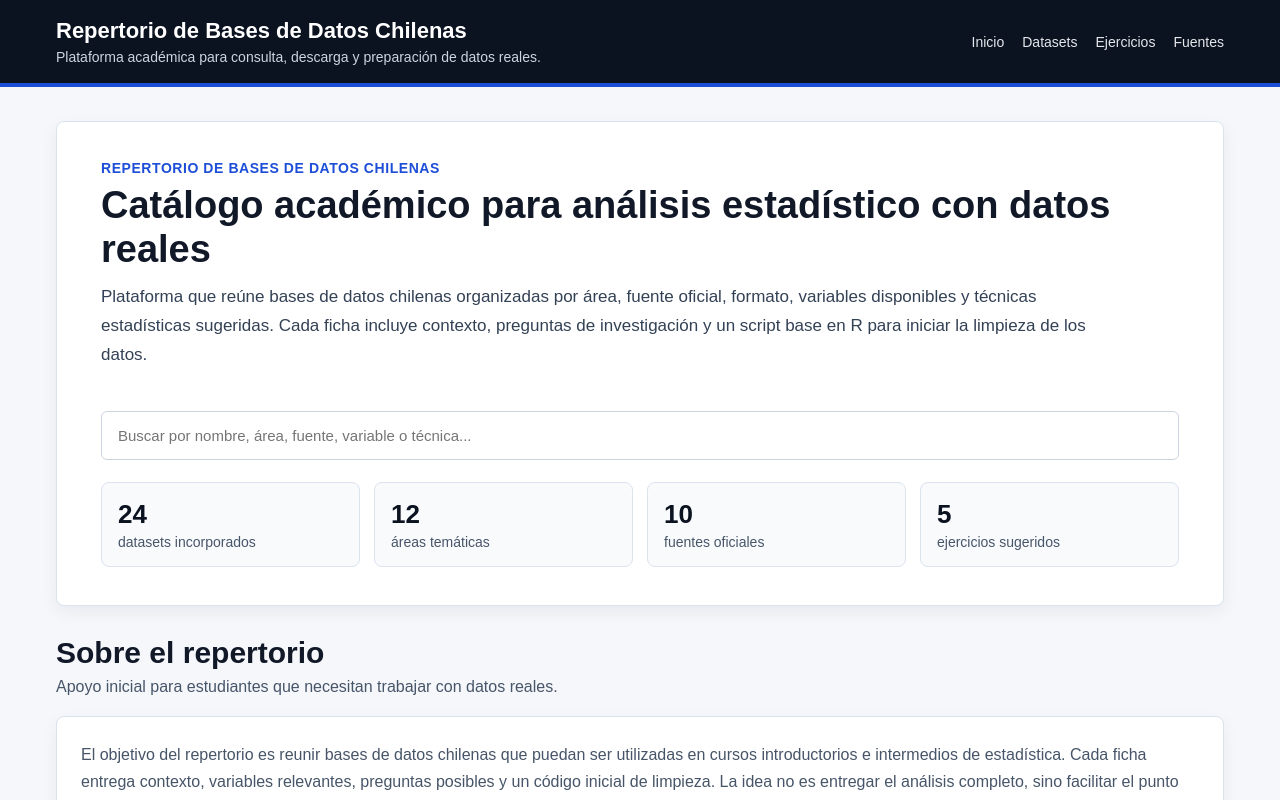
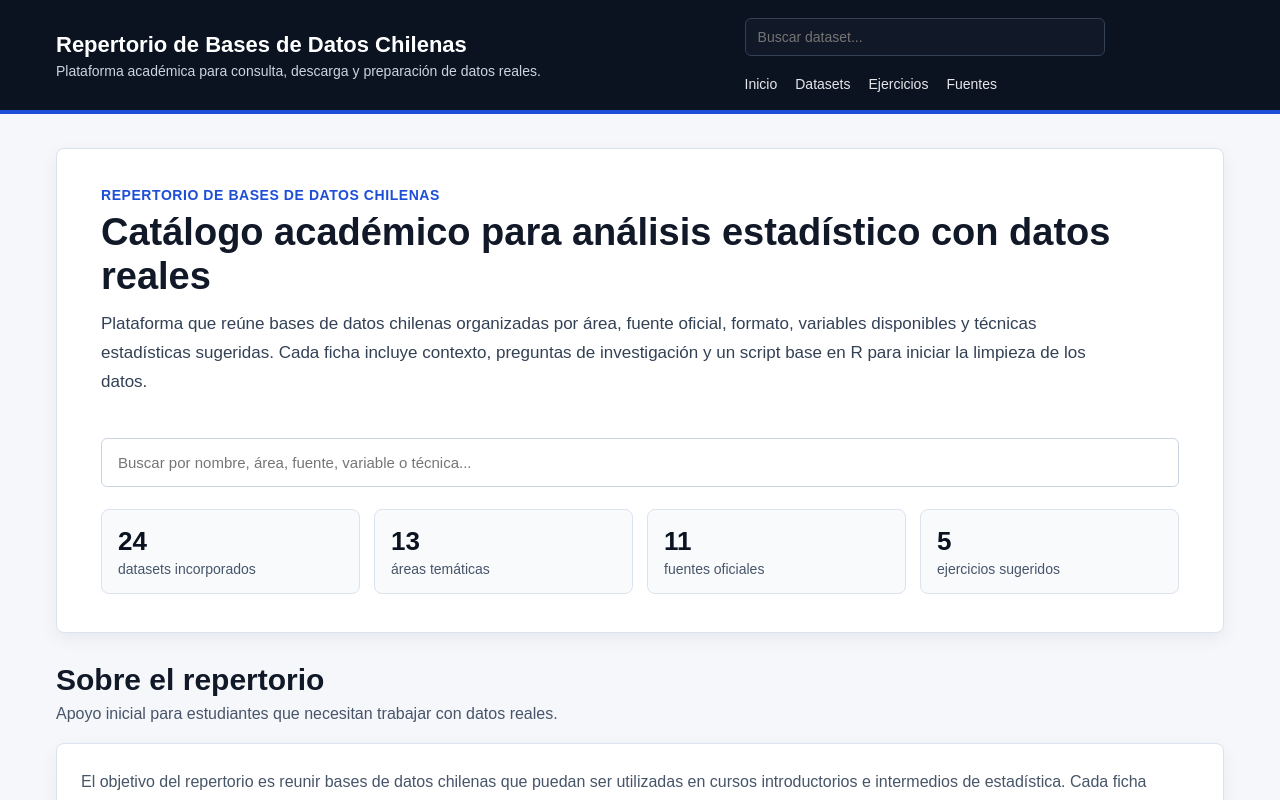
Before and after one commit to ShodMeteor/Repertorio-de-bases-chilenas, a React (Vite) app: page /#/inicio in a window 1280 px wide. Before the commit this address led to /#/inicio/top. Shown: the top 800 px of the page. Built offline with nearby package versions, Linux system fonts and the light colour scheme.

Commit message:
Agrego busqueda funcional en el repertorio

```diff
--- a/src/App.jsx
+++ b/src/App.jsx
@@ -2013,6 +2013,7 @@ summary(empleo_pesca)`,
 const areas = [
   { nombre: "Educación", icono: "🎓", descripcion: "Bases para rendimiento académico y contexto escolar.", color: "#1d4ed8" },
   { nombre: "Datos sociales", icono: "📊", descripcion: "Bases para ingreso, pobreza, escolaridad, salud y desigualdad.", color: "#047857" },
+  { nombre: "Opinión pública", icono: "🏛️", descripcion: "Encuestas de opinión, percepciones políticas, confianza institucional y comparación entre mediciones.", color: "#4338ca" },
   { nombre: "Vivienda", icono: "🏠", descripcion: "Bases para condiciones habitacionales, hacinamiento, tenencia y territorio.", color: "#92400e" },
   { nombre: "Salud", icono: "🏥", descripcion: "Bases para egresos hospitalarios, mortalidad e indicadores de salud.", color: "#be123c" },
   { nombre: "Trabajo", icono: "💼", descripcion: "Bases para ocupación, desocupación, informalidad y condiciones laborales.", color: "#7c3aed" },
@@ -2036,6 +2037,7 @@ const fuentes = [
   { nombre: "ODEPA / Datos ODEPA", descripcion: "Información de precios agrícolas y mercados agropecuarios.", url: "https://datos.odepa.gob.cl" },
   { nombre: "Dirección Meteorológica de Chile", descripcion: "Datos meteorológicos, temperaturas y precipitación.", url: "https://datos.gob.cl" },
   { nombre: "Subsecretaría de Pesca y Acuicultura", descripcion: "Datos sectoriales sobre pesca, acuicultura y empleo en plantas de proceso.", url: "https://datos.gob.cl" },
+  { nombre: "Centro de Estudios Públicos", descripcion: "Encuestas nacionales de opinión pública y documentación asociada.", url: "https://www.cepchile.cl/opinion-publica/encuesta-cep/" },
 ];
 
 const ejercicios = [
@@ -2466,6 +2468,118 @@ function coincideBusquedaEjercicio(exercise, busqueda) {
   return normalizarTexto(textoBuscableEjercicio(exercise)).includes(q);
 }
 
+
+function GlobalSearch({ onOpenDataset }) {
+  const [busqueda, setBusqueda] = useState("");
+  const [abierto, setAbierto] = useState(false);
+
+  const resultados = useMemo(() => {
+    const q = busqueda.trim();
+    if (!q) return [];
+    return datasets.filter((d) => coincideBusquedaDataset(d, q)).slice(0, 8);
+  }, [busqueda]);
+
+  const abrirResultado = (dataset) => {
+    setBusqueda("");
+    setAbierto(false);
+    onOpenDataset(dataset, "inicio");
+  };
+
+  return (
+    <div style={{ position: "relative", width: "min(360px, 100%)" }}>
+      <input
+        aria-label="Buscar datasets"
+        style={{
+          width: "100%",
+          padding: "10px 12px",
+          borderRadius: "6px",
+          border: "1px solid #334155",
+          background: "#111827",
+          color: "white",
+          outline: "none",
+          fontSize: "14px",
+        }}
+        placeholder="Buscar dataset..."
+        value={busqueda}
+        onFocus={() => setAbierto(true)}
+        onChange={(e) => {
+          setBusqueda(e.target.value);
+          setAbierto(true);
+        }}
+        onKeyDown={(e) => {
+          if (e.key === "Enter" && resultados.length > 0) {
+            abrirResultado(resultados[0]);
+          }
+          if (e.key === "Escape") setAbierto(false);
+        }}
+      />
+
+      {abierto && busqueda.trim() && (
+        <div
+          style={{
+            position: "absolute",
+            top: "46px",
+            right: 0,
+            width: "420px",
+            maxWidth: "90vw",
+            background: "white",
+            color: "#0f172a",
+            border: "1px solid #dbe3ef",
+            borderRadius: "8px",
+            boxShadow: "0 18px 40px rgba(15,23,42,0.18)",
+            zIndex: 20,
+            overflow: "hidden",
+          }}
+        >
+          <div style={{ padding: "10px 12px", borderBottom: "1px solid #e2e8f0", fontSize: "13px", color: "#64748b" }}>
+            {resultados.length > 0 ? `${resultados.length} resultado(s)` : "No se encontraron resultados"}
+          </div>
+          {resultados.map((d) => (
+            <button
+              key={d.id}
+              type="button"
+              onMouseDown={(e) => e.preventDefault()}
+              onClick={() => abrirResultado(d)}
+              style={{
+                width: "100%",
+                textAlign: "left",
+                padding: "12px 14px",
+                border: "none",
+                borderBottom: "1px solid #eef2f7",
+                background: "white",
+                cursor: "pointer",
+              }}
+            >
+              <div style={{ fontWeight: 700, color: "#0f172a" }}>{d.nombre}</div>
+              <div style={{ fontSize: "13px", color: "#475569", marginTop: "3px" }}>{d.area} · {d.fuenteNombre}</div>
+            </button>
+          ))}
+          <button
+            type="button"
+            onMouseDown={(e) => e.preventDefault()}
+            onClick={() => {
+              setAbierto(false);
+              window.location.hash = "#/catalogo";
+            }}
+            style={{
+              width: "100%",
+              textAlign: "left",
+              padding: "12px 14px",
+              border: "none",
+              background: "#f8fafc",
+              color: "#1d4ed8",
+              fontWeight: 700,
+              cursor: "pointer",
+            }}
+          >
+            Ver catálogo completo
+          </button>
+        </div>
+      )}
+    </div>
+  );
+}
+
 function DatasetCard({ d, onOpenDataset }) {
   return (
     <div key={d.id} style={s.card}>
@@ -3047,12 +3161,15 @@ export default function App() {
           <h1 style={s.headerTitle}>Repertorio de Bases de Datos Chilenas</h1>
           <p style={s.headerSubtitle}>Plataforma académica para consulta, descarga y preparación de datos reales.</p>
         </div>
+        <div style={{ display: "flex", alignItems: "center", gap: "20px", flexWrap: "wrap" }}>
+          <GlobalSearch onOpenDataset={(dataset, origen) => irA(`#/dataset/${dataset.id}/${origen}`)} />
           <nav style={s.nav}>
             <span style={s.navItem} onClick={() => scrollToSection("top")}>Inicio</span>
             <span style={s.navItem} onClick={() => irA("#/catalogo")}>Datasets</span>
             <span style={s.navItem} onClick={() => scrollToSection("ejercicios")}>Ejercicios</span>
             <span style={s.navItem} onClick={() => scrollToSection("fuentes")}>Fuentes</span>
           </nav>
+        </div>
       </header>
 
       <main id="top" style={s.mainWrap}>
```
Lines whose indentation alone changed are shown as unchanged.
